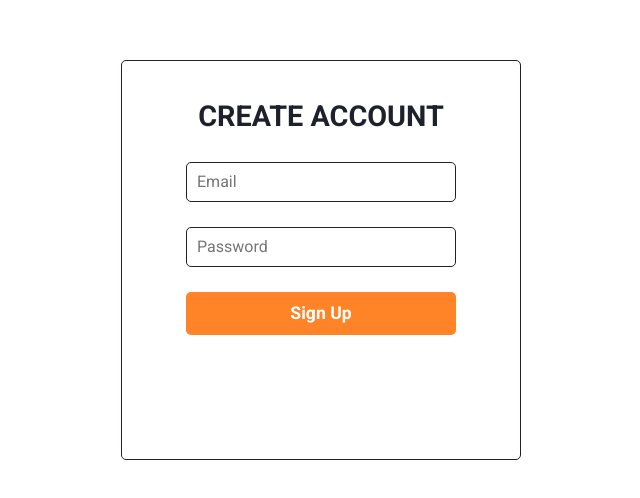
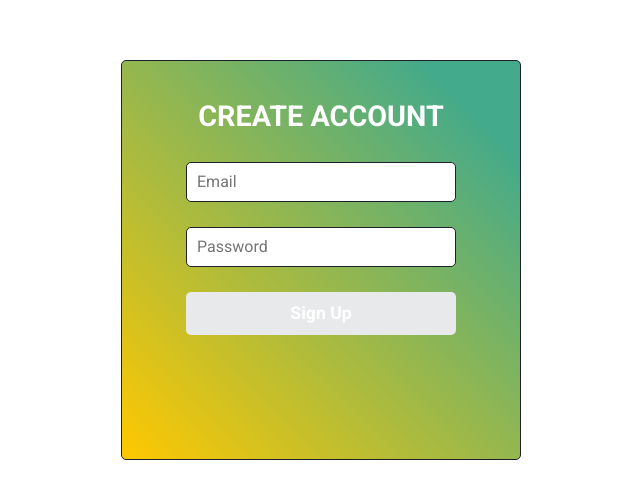
Before and after one commit to KiraBurova/trello-clone, a React (Create React App) app: page / in a window 1280 px wide. Shown: the part 140-638 px from the top of the page, without its empty margins (319-959 px from the left). Built offline with nearby package versions, Linux system fonts and the light colour scheme; no server answers.

Commit message:
experiments with grandient on forms, added helpers to work with empty form fields

```diff
--- a/src/components/Form/index.js
+++ b/src/components/Form/index.js
@@ -2,13 +2,13 @@ import React from 'react';
 
 import { Container, Input, Button, Title, ErrorText, LoadingText } from './styles/form';
 
-const Form = ({ formTitle, buttonTitle, handleSumbit, handleOnChange, errorText, loading }) => {
+const Form = ({ formTitle, buttonTitle, handleSumbit, handleOnChange, errorText, loading, isValid }) => {
   return (
     <Container onSubmit={handleSumbit}>
       <Title>{formTitle}</Title>
       <Input placeholder='Email' name='email' onChange={handleOnChange}></Input>
       <Input placeholder='Password' name='password' type='password' onChange={handleOnChange}></Input>
-      <Button>{buttonTitle}</Button>
+      <Button disabled={!isValid}>{buttonTitle}</Button>
       <ErrorText>{errorText}</ErrorText>
       <LoadingText>{loading}</LoadingText>
     </Container>
--- a/src/components/Form/styles/form.js
+++ b/src/components/Form/styles/form.js
@@ -11,7 +11,9 @@ export const Container = styled.form`
   border: 0.0625em solid var(--main-dark);
   border-radius: var(--radius);
   box-sizing: border-box;
-  color: var(--main-dark);
+  color: var(--main-light);
+  background: var(--additional);
+  background: linear-gradient(45deg, var(--additional) 0%, var(--accent) 88%);
 `;
 
 export const Title = styled.h2`
@@ -34,7 +36,7 @@ export const Button = styled.button`
   padding: 0.625em;
   border-radius: var(--radius);
   border: none;
-  background-color: var(--accent);
+  background-color: var(--main-dark);
   color: var(--main-light);
   font-weight: bold;
   font-size: 1.1rem;
@@ -43,6 +45,11 @@ export const Button = styled.button`
 
   &:hover {
     background-color: var(--darken-accent);
+  }
+
+  &:disabled {
+    background-color: var(--disabled);
+    cursor: default;
   }
 `;
 
--- a/src/global-styles.js
+++ b/src/global-styles.js
@@ -16,13 +16,12 @@ export const GlobalStyles = createGlobalStyle`
 
         --main-dark: #1E212B;
         --main-light: #FFFFFF;
-        --accent: #FF8427;
-        --darken-accent: #ED7A24;
-        --additional-accent: #43AA8B;
+        --darken-accent: #07080A;
+        --accent: #43AA8B;
+        --additional: #FFC800;
+
         --error: #D63230;
         --disabled: #E8E9EB;
-
-        --additional: #FFC800;
 
         --radius: 5px;
     }
--- /dev/null
+++ b/src/helpers/index.js
@@ -0,0 +1,7 @@
+export const checkIfFormIsValid = (formValues = { email: null, password: null }) => {
+  if (Object.values(formValues).length === 2) {
+    return Object.values(formValues).every((value) => !!value);
+  }
+
+  return false;
+};
--- a/src/screens/SignIn/index.js
+++ b/src/screens/SignIn/index.js
@@ -1,4 +1,5 @@
 import React, { useState } from 'react';
+import { useHistory } from 'react-router-dom';
 
 import Form from '../../components/Form';
 import { Container } from './styles/signin';
@@ -7,8 +8,13 @@ import firebase from '../../lib/firebase.prod';
 
 import useAsyncDataFetch from '../../hooks/useAsyncDataFetch';
 
+import { checkIfFormIsValid } from '../../helpers';
+import { ROUTES } from '../../constants';
+
 const SignUpScreen = () => {
+  const history = useHistory();
   const [formValues, setFormValues] = useState({});
+  const isValid = checkIfFormIsValid(formValues);
   const { isLoading, error, loadData } = useAsyncDataFetch({
     fetchFn: () => signInUser(),
     loadOnMount: false,
@@ -23,6 +29,7 @@ const SignUpScreen = () => {
         .then((userCredentials) => {
           const user = userCredentials.user;
           resolve(user);
+          history.push(ROUTES.DASHBOARD);
         })
         .catch((error) => {
           reject(error);
@@ -46,7 +53,7 @@ const SignUpScreen = () => {
 
   return (
     <Container>
-      <Form handleOnChange={handleOnChange} handleSumbit={handleSumbit} buttonTitle='Sign In' formTitle='Sign In' errorText={error} loading={isLoading} />
+      <Form handleOnChange={handleOnChange} handleSumbit={handleSumbit} buttonTitle='Sign In' formTitle='Sign In' errorText={error} loading={isLoading} isValid={isValid} />
     </Container>
   );
 };
--- a/src/screens/SignUp/index.js
+++ b/src/screens/SignUp/index.js
@@ -8,9 +8,13 @@ import firebase from '../../lib/firebase.prod';
 
 import useAsyncDataFetch from '../../hooks/useAsyncDataFetch';
 
+import { checkIfFormIsValid } from '../../helpers';
+import { ROUTES } from '../../constants';
+
 const SignUpScreen = () => {
   const history = useHistory();
   const [formValues, setFormValues] = useState({});
+  const isValid = checkIfFormIsValid(formValues);
   const { isLoading, error, loadData } = useAsyncDataFetch({
     fetchFn: () => signUpUser(),
     loadOnMount: false,
@@ -25,7 +29,7 @@ const SignUpScreen = () => {
         .then((userCredentials) => {
           const user = userCredentials.user;
           resolve(user);
-          history.push('/signin');
+          history.push(ROUTES.SIGNIN);
         })
         .catch((error) => {
           reject(error);
@@ -49,7 +53,7 @@ const SignUpScreen = () => {
 
   return (
     <Container>
-      <Form handleOnChange={handleOnChange} handleSumbit={handleSumbit} buttonTitle='Sign Up' formTitle='Create account' errorText={error} loading={isLoading} />
+      <Form handleOnChange={handleOnChange} handleSumbit={handleSumbit} buttonTitle='Sign Up' formTitle='Create account' errorText={error} loading={isLoading} isValid={isValid} />
     </Container>
   );
 };
```
